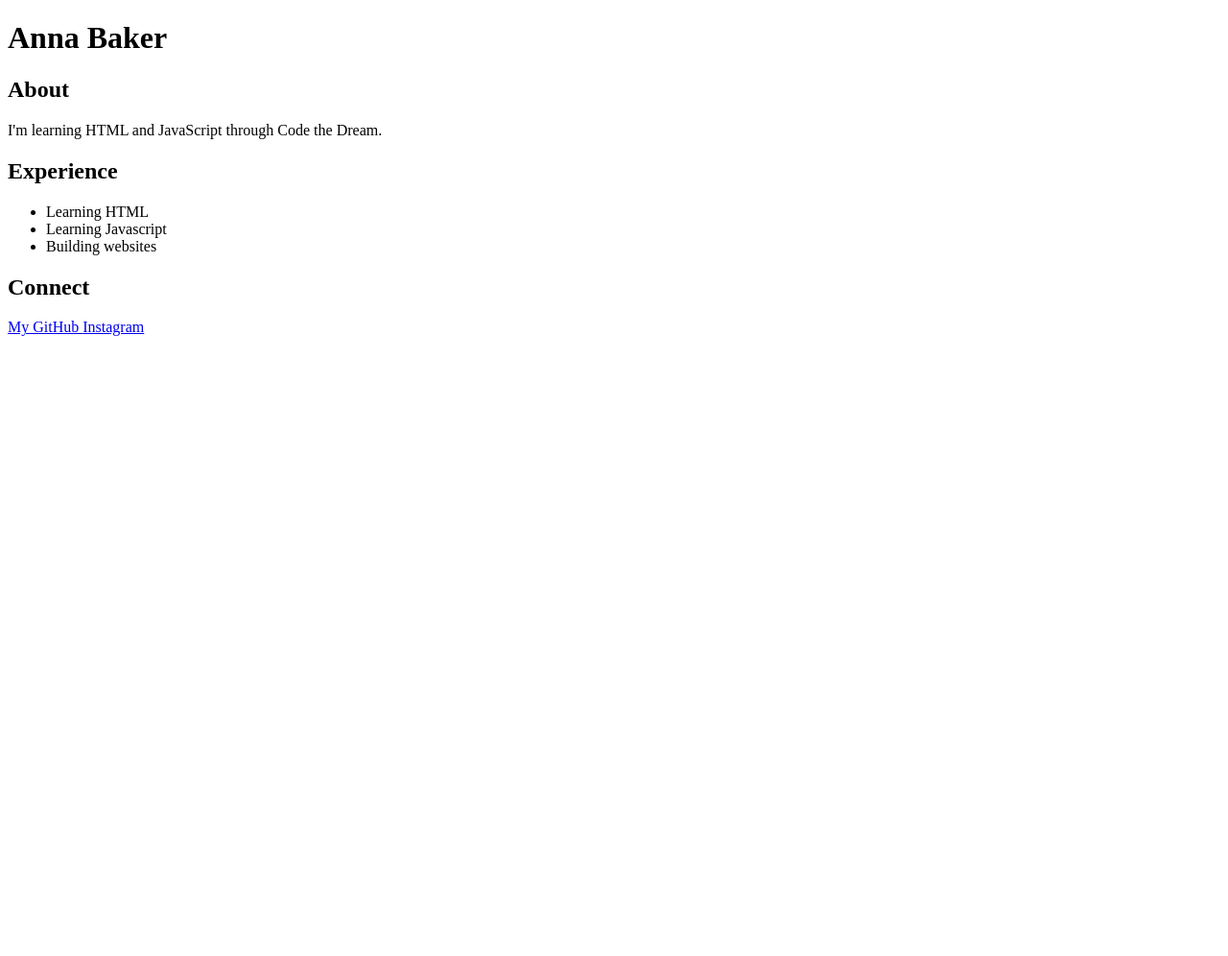
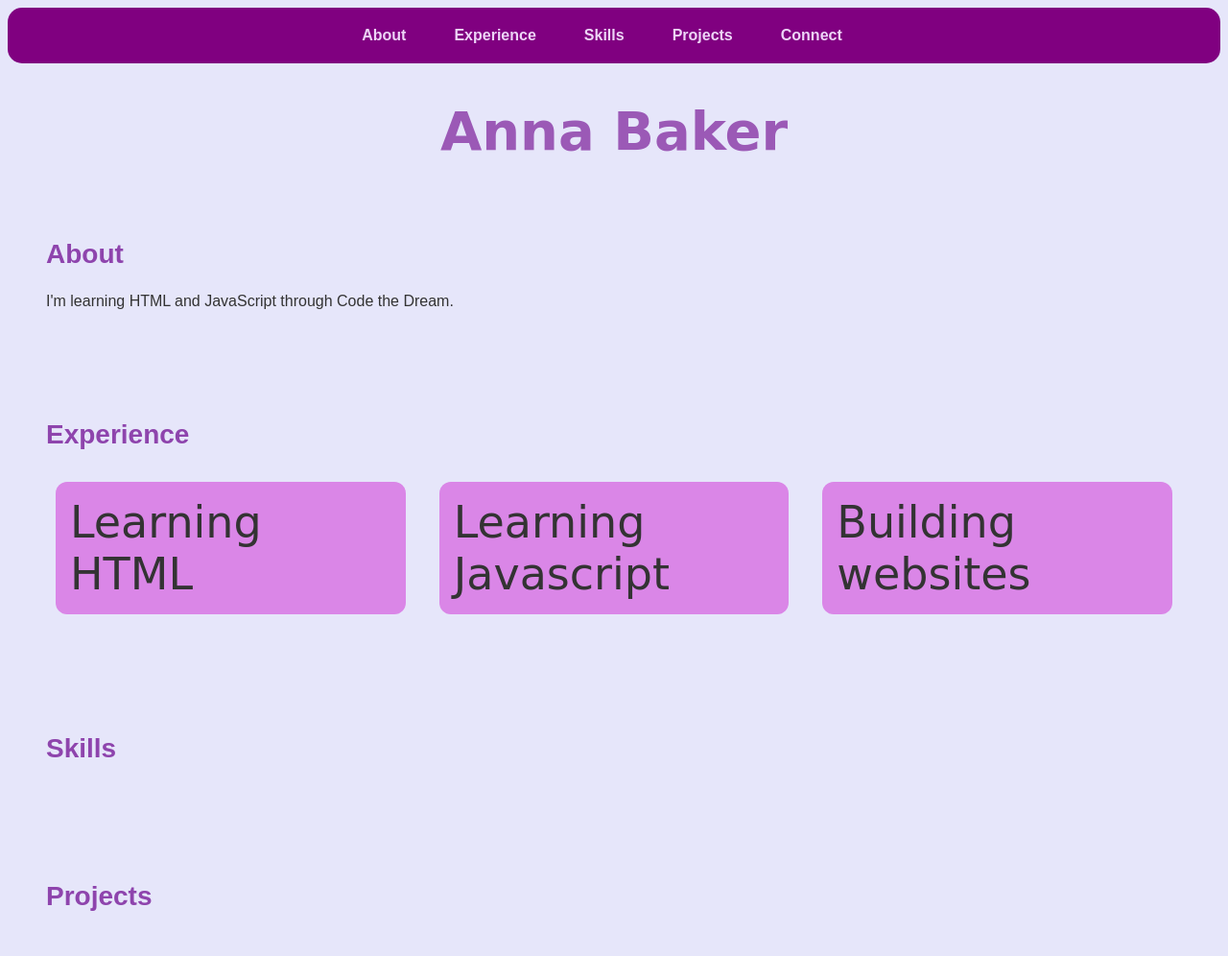
Before and after one commit to anna-ai-gif/Anna-Baker-JavaScript-Intro-26.4, a plain HTML site: page index.html in a window 1280 px wide. Shown: the top 996 px of the page at 96% size. Before the commit the page ends 800 px from the top, so only its background shows below. Drawn offline with Linux system fonts and the light colour scheme.

Commit message:
boilerplate and content added

```diff
--- /dev/null
+++ b/css/index.css
@@ -0,0 +1,85 @@
+
+
+body {
+    background-color: lavender;
+    color: #333;
+    font-family: Arial, sans-serif;
+}
+
+/* Make my name cursive */
+
+h1 {
+    font-family: "Brush Script MT", "Apple Chancery", cursive;
+    font-size: 56px;
+    color: #9b59b6;
+    text-align: center;
+}
+
+/* Style section headings */
+h2 {
+    color: #8e44ad;
+    font-size: 28px;
+}
+
+/* Add space around each section */
+section {
+    margin: 35px 20px;
+    padding: 20px;
+}
+
+/* Make links neat and give them space */
+a {
+    display: inline-block;
+    margin-right: 25px;
+    color: #8e44ad;
+    font-weight: bold;
+    text-decoration: none;
+}
+
+/* Change link color when hovering */
+a:hover {
+    color: lightpink;
+    text-decoration: underline;
+}
+#Experience li {
+    background-color: #da86e7;
+    font-family: "Brush Script MT", "Apple Chancery", cursive;
+    font-size: 46px;
+    padding: 15px;
+    margin: 10px;
+    border-radius: 12px;
+    list-style: none;
+    flex: 1;
+}
+
+#Experience ul {
+    display: flex;
+    gap: 15px;
+    padding: 0;
+    list-style: none;
+}
+nav {
+    display: flex;
+    justify-content: center;
+    gap: 25px;
+    background-color: purple;
+    padding: 20px;
+    border-radius: 15px;
+}
+
+nav a {
+    color: #edd5f7;
+    font-weight: bold;
+}
+
+nav a:hover {
+    color: #FFB6C1;
+}
+#Connect {
+    text-align: center;
+}
+
+#Connect a {
+    display: inline-block;
+    margin: 10px 15px;
+}
--- a/index.html
+++ b/index.html
@@ -5,7 +5,15 @@
         <meta name="viewport" content="width=device-width, initial-scale=1.0">
         <meta name="description" content=" Anna Baker's personal portfolio">
         <title> Anna Baker's Portfolio</title>
+        <link rel="stylesheet" href="css/index.css">
     </head>
+    <nav>
+    <a href="#About">About</a>
+    <a href="#Experience">Experience</a>
+    <a href="#Skills">Skills</a>
+    <a href="#Projects">Projects</a>
+    <a href="#Connect">Connect</a>
+</nav>
     <body>
         <h1> Anna Baker</h1>
         <section id="About">
@@ -23,6 +31,15 @@
                 <li>Building websites</li>
             </ul>
         </section>
+        <section id="Skills">
+    <h2>Skills</h2>
+    <ul></ul>
+</section>
+
+<section id="Projects">
+    <h2>Projects</h2>
+    <ul></ul>
+</section>
         <section id="Connect">
             <h2>Connect</h2>
             <a href="https://github.com/anna-ai-gif">
```
